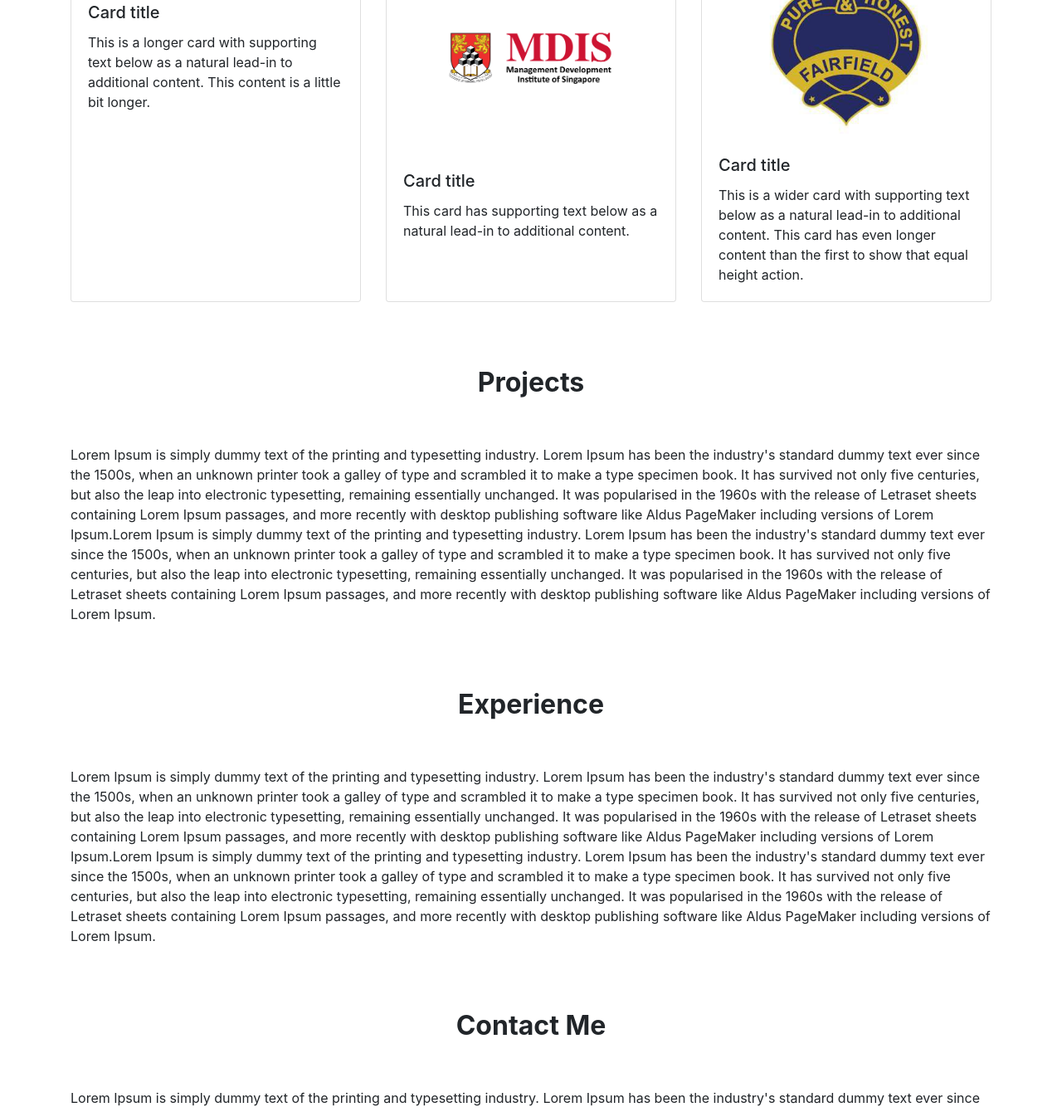
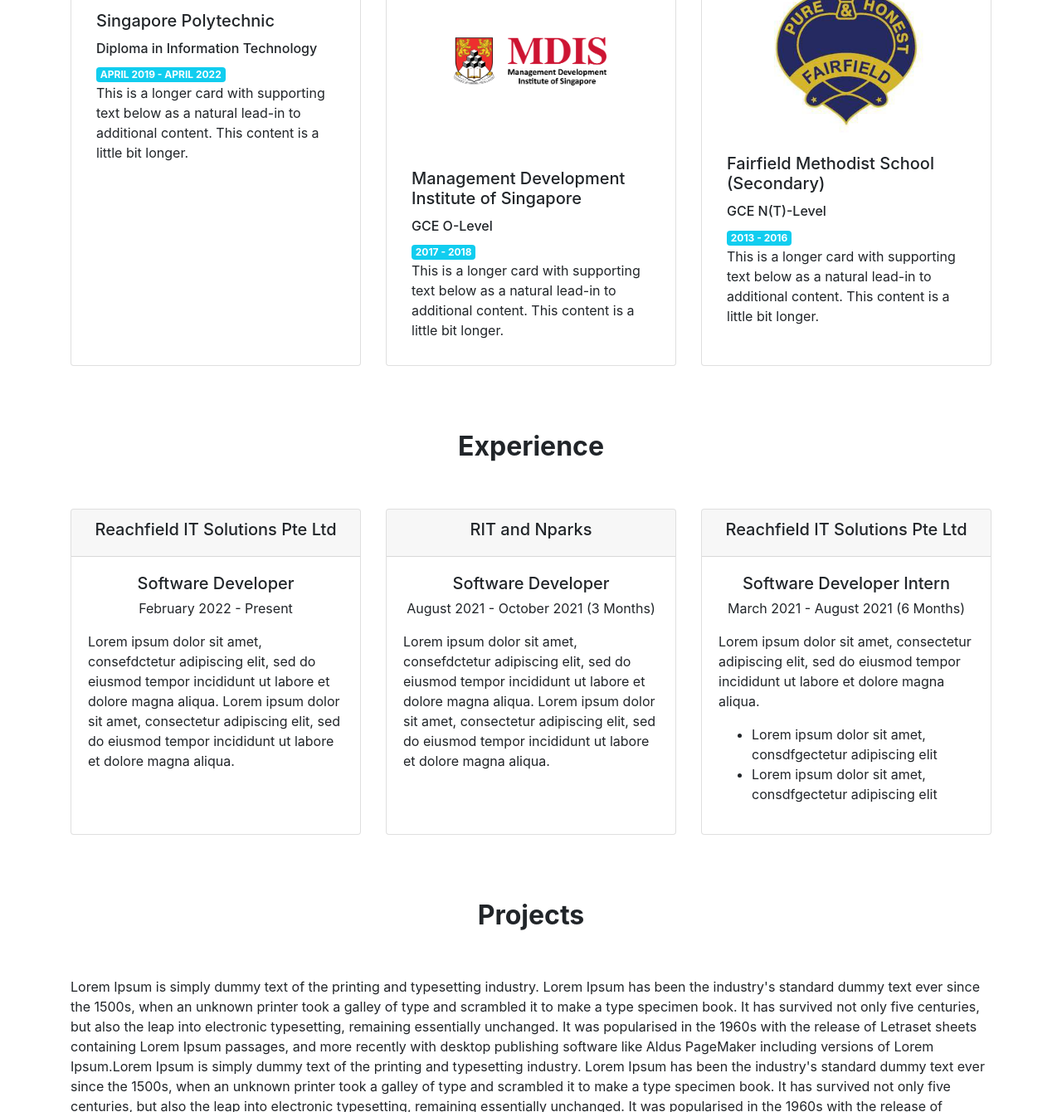
Before and after one commit to Mallvin2000/Mallvin2000.github.io, a website: page Frontend/portfolio.html in a window 1280 px wide. Shown: the part 1932-3272 px from the top of the page at 83% size. Drawn offline with nearby package versions, Linux system fonts and the light colour scheme.

Commit message:
Finish edu and added experience col. not mobile

```diff
--- a/Frontend/css/portfolio.css
+++ b/Frontend/css/portfolio.css
@@ -167,173 +167,42 @@
 }
 
 
-
-
-
-/* Timeline styling */
-
-/* * {
-  box-sizing: border-box;
-}
-
-body {
-  background-color: #474e5d;
-  font-family: Helvetica, sans-serif;
-} */
-
-/* The actual timeline (the vertical ruler) */
-.timeline {
-  position: relative;
-  max-width: 1200px;
-  margin: 0 auto;
-}
-
-/* The actual timeline (the vertical ruler) */
-.timeline::after {
-  content: '';
-  position: absolute;
-  width: 6px;
-  background-color: black;
-  top: 0;
-  bottom: 0;
-  left: 50%;
-  margin-left: -3px;
-}
-
-/* Container around content */
-.container-timeline {
-  padding: 10px 40px;
-  position: relative;
-  background-color: inherit;
-  width: 50%;
-}
-
-/* The circles on the timeline */
-.container-timeline::after {
-  content: '';
-  position: absolute;
-  width: 25px;
-  height: 25px;
-  right: -12px;
-  background-color: white;
-  border: 4px solid #FF9F55;
-  top: 15px;
-  border-radius: 50%;
-  z-index: 1;
-}
-
-/* Place the container to the left */
-.left {
-  left: 0;
-}
-
-/* Place the container to the right */
-.right {
-  left: 50%;
-}
-
-/* Add arrows to the left container (pointing right) */
-/* .left::before {
-  content: " ";
-  height: 0;
-  position: absolute;
-  top: 22px;
-  width: 0;
-  z-index: 1;
-  right: 30px;
-  border: medium solid black;
-  border-width: 10px 0 10px 10px;
-  border-color: transparent transparent transparent black;
-} */
-
-/* Add arrows to the right container (pointing left) */
-/* .right::before {
-  content: " ";
-  height: 0;
-  position: absolute;
-  top: 22px;
-  width: 0;
-  z-index: 1;
-  left: 30px;
-  border: medium solid black;
-  border-width: 10px 10px 10px 0;
-  border-color: transparent black transparent transparent;
-}
- */
-/* Fix the circle for containers on the right side */
-.right::after {
-  left: -12px;
-}
-
-/* The actual content */
-.content {
-  padding: 20px 30px;
-  /* background-color: black; */
-  position: relative;
-  border-radius: 6px;
-  color: black;
-  border: 1px solid black;
-}
-
-/* Media queries - Responsive timeline on screens less than 600px wide */
-@media screen and (max-width: 600px) {
-  /* Place the timelime to the left */
-  .timeline::after {
-  left: 31px;
-  }
-
-  /* Full-width containers */
-  .container-timeline {
-  width: 100%;
-  padding-left: 70px;
-  padding-right: 25px;
-  }
-
-  /* Make sure that all arrows are pointing leftwards */
-  .container-timeline::before {
-  left: 60px;
-  border: medium solid white;
-  border-width: 10px 10px 10px 0;
-  border-color: transparent white transparent transparent;
-  }
-
-  /* Make sure all circles are at the same spot */
-  .left::after, .right::after {
-  left: 15px;
-  }
-
-  /* Make all right containers behave like the left ones */
-  .right {
-  left: 0%;
-  }
-}
-
-.timeline-item {
+#education .card-deck {
   margin-bottom: 5%;
 }
 
-.timeline-container {
-  position: relative;
+#education .card {
+  padding: 10px;
 }
 
-.line {
-  border-left: 3px solid black;
-  height: 400px;
-  position: absolute;
-  left: 50%;
-  margin-left: -3px;
-  top: 0;
+.badge {
+  text-transform: uppercase;
+  color: white;
+  background-color: #11cdef;
 }
 
-.point {
+.experience-wrapper {
   text-align: center;
 }
 
-.point img {
-  width: 40%;
-  height: 40%;
+.experience-wrapper .content {
+  /* border: 1px solid #444; */
+  width: 100%;
+  height: 100%;
 }
 
+.experience-wrapper .content .card {
+  height: 100%;
+}
+
+
+.experience-wrapper .description {
+  text-align: left!important;
+}
+
+.experience-wrapper ul{
+  text-align: left!important;
+}
 
 @media only screen and (max-width: 768px) {
   .point img {
--- a/Frontend/portfolio.html
+++ b/Frontend/portfolio.html
@@ -255,92 +255,34 @@
                     <h2>Education</h2>
                 </div>
 
-                <!--  <div class="timeline">
-                    <div class="container-timeline left">
-                        <div class="content">
-                            <p>Singapore Polytechnic</p>
-                            <p>Diploma in Information Technology</p>
-                            <p>April 2019 - April 2022</p>
-                        </div>
-                    </div>
-
-                    <div class="container-timeline right">
-                        <div class="content">
-                            <p>Management Development Institute of Singapore</p>
-                            <p>Diploma in Information Technology</p>
-                            <p>April 2019 - April 2022</p>
-                        </div>
-                    </div>
-
-                </div> -->
-
-                <!--     <div class="timeline-container">
-                    <div class="line">
-
-                    </div>
-                    <div class="row timeline-item">
-                        <div class="education col-5">
-                            <p>Singapore Polytechnic</p>
-                            <p>Diploma in Information Technology</p>
-                            <p>April 2019 - April 2022</p>
-                        </div>
-                        <div class="col-2 point">
-                            <img src="/images/circle.svg" alt="">
-                        </div>
-
-                        <div class="grades col-5">
-                            Grades
-                        </div>
-
-                    </div>
-
-                    <div class="row timeline-item">
-                        <div class="education col-5">
-                            <p>Singapore Polytechnic</p>
-                            <p>Diploma in Information Technology</p>
-                            <p>April 2019 - April 2022</p>
-                        </div>
-                        <div class="col-2 point">
-
-                        </div>
-
-                        <div class="grades col-5">
-                            Grades
-                        </div>
-
-                    </div>
-                </div> -->
-
-                <!--   <div class="education-container row">
-                    <div class="card col-6">
-                        <img class="card-img-top" src="images/mssql.svg" alt="Card image cap">
-                        <div class="card-body">
-                          <h5 class="card-title">Card title</h5>
-                          <h6 class="card-subtitle mb-2 text-muted">Card subtitle</h6>
-                          <p class="card-text">Some quick example text to build on the card title and make up the bulk of the card's content.</p>
-                          <a href="#" class="card-link">Card link</a>
-                          <a href="#" class="card-link">Another link</a>
-                        </div>
-                      </div>
-                </div> -->
                 <div class="card-deck">
                     <div class="card">
                         <img class="card-img-top" src="images/sp-logo.png" alt="Card image cap">
                         <div class="card-body">
-                            <h5 class="card-title">Card title</h5>
+                            <h5 class="card-title">Singapore Polytechnic</h5>
+
+                            <h6>Diploma in Information Technology</h6>
+
+                            <span class="badge">April 2019 - April 2022</span>
+
                             <p class="card-text">This is a longer card with supporting text below as a natural lead-in
                                 to additional content. This content is a little bit longer.</p>
-                            <!-- <p class="card-text"><small class="text-muted">Last updated 3 mins ago</small></p> -->
+
                         </div>
                     </div>
 
                     <div class="card">
                         <img class="card-img-top" src="images/mdis-logo.png" alt="Card image cap">
                         <div class="card-body">
-                            <h5 class="card-title">Card title</h5>
-                            <p class="card-text">This card has supporting text below as a natural lead-in to additional
-                                content.</p>
-                            <!-- <p class="card-text"><small class="text-muted">Last updated 3 mins ago</small></p> -->
+                            <h5 class="card-title">Management Development Institute of Singapore</h5>
+
+                            <h6>GCE O-Level</h6>
+
+                            <span class="badge">2017 - 2018</span>
+
+                            <p class="card-text">This is a longer card with supporting text below as a natural lead-in
+                                to additional content. This content is a little bit longer.</p>
+
                         </div>
                     </div>
 
@@ -350,20 +292,124 @@
                                 style="width: 60%;">
                         </div>
                         <div class="card-body">
-                            <h5 class="card-title">Card title</h5>
-                            <p class="card-text">This is a wider card with supporting text below as a natural lead-in to
-                                additional content. This card has even longer content than the first to show that equal
-                                height action.</p>
-                            <!-- <p class="card-text"><small class="text-muted">Last updated 3 mins ago</small></p> -->
+                            <h5 class="card-title">Fairfield Methodist School (Secondary)</h5>
+
+                            <h6>GCE N(T)-Level</h6>
+
+                            <span class="badge">2013 - 2016</span>
+
+                            <p class="card-text">This is a longer card with supporting text below as a natural lead-in
+                                to additional content. This content is a little bit longer.</p>
+
                         </div>
                     </div>
 
                 </div>
 
+                <!--   <div class="card-deck">
+                    <div class="card">
+                        <img class="card-img-top" src="images/sp-logo.png" alt="Card image cap">
+                        <div class="card-body">
+                            <h5 class="card-title">Card title</h5>
+                            <p class="card-text">This is a longer card with supporting text below as a natural lead-in
+                                to additional content. This content is a little bit longer.</p>
+
+                        </div>
+                    </div>
+
+                    <div class="card" style="visibility: hidden;">
+
+                    </div>
+
+                    <div class="card" style="visibility: hidden;">
+
+                    </div>
+
+                </div> -->
+
+            </div>
 
 
 
+            <div id="experience" class="section">
+                <div class="section-title">
+                    <h2>Experience</h2>
+                </div>
 
+                <div class="experience-container row">
+
+                    <div class="experience-wrapper col-md-4">
+                        <div class="content">
+                            <div class="card">
+                                <div class="card-header">
+                                    <h5>Reachfield IT Solutions Pte Ltd</h5>
+                                </div>
+                                <div class="card-body">
+                                    <h5 class="card-title">Software Developer</h5>
+                                    <div class="card-subtitle">
+                                        February 2022 - Present
+                                    </div>
+                                    <p class="card-text mt-3 description">
+                                        Lorem ipsum dolor sit amet, consefdctetur adipiscing elit, sed do eiusmod tempor
+                                        incididunt ut labore et dolore magna aliqua. Lorem ipsum dolor sit amet,
+                                        consectetur
+                                        adipiscing elit, sed do eiusmod tempor incididunt ut labore et dolore magna
+                                        aliqua.
+                                    </p>
+                                </div>
+                            </div>
+                        </div>
+                    </div>
+
+                    <div class="experience-wrapper col-md-4">
+                        <div class="content">
+                            <div class="card">
+                                <div class="card-header">
+                                    <h5>RIT and Nparks</h5>
+                                </div>
+                                <div class="card-body">
+                                    <h5 class="card-title">Software Developer</h5>
+                                    <div class="card-subtitle">
+                                        August 2021 - October 2021 (3 Months)
+                                    </div>
+                                    <p class="card-text mt-3 description">
+                                        Lorem ipsum dolor sit amet, consefdctetur adipiscing elit, sed do eiusmod tempor
+                                        incididunt ut labore et dolore magna aliqua. Lorem ipsum dolor sit amet,
+                                        consectetur
+                                        adipiscing elit, sed do eiusmod tempor incididunt ut labore et dolore magna
+                                        aliqua.
+                                    </p>
+                                </div>
+                            </div>
+                        </div>
+                    </div>
+
+                    <div class="experience-wrapper col-md-4">
+                        <div class="content">
+                                <div class="card">
+                                    <div class="card-header">
+                                        <h5>Reachfield IT Solutions Pte Ltd</h5>
+                                    </div>
+                                    <div class="card-body">
+                                        <h5 class="card-title">Software Developer Intern</h5>
+                                        <div class="card-subtitle">
+                                            March 2021 - August 2021 (6 Months)
+                                        </div>
+                                        <p class="card-text mt-3 description">
+                                            Lorem ipsum dolor sit amet, consectetur adipiscing elit, sed do eiusmod tempor
+                                            incididunt ut labore et dolore magna aliqua.
+                                        <ul>
+                                            <li>Lorem ipsum dolor sit amet, consdfgectetur adipiscing elit</li>
+                                            <li>Lorem ipsum dolor sit amet, consdfgectetur adipiscing elit</li>
+                                        </ul>
+                                        </p>
+                                    </div>
+                                </div>
+                        </div>
+                    </div>
+
+
+                </div>
 
 
             </div>
@@ -389,25 +435,7 @@
 
             </div>
 
-            <div id="experience" class="section">
-                <div class="section-title">
-                    <h2>Experience</h2>
-                </div>
 
-                Lorem Ipsum is simply dummy text of the printing and typesetting industry. Lorem Ipsum has been the
-                industry's standard dummy text ever since the 1500s, when an unknown printer took a galley of type and
-                scrambled it to make a type specimen book. It has survived not only five centuries, but also the leap
-                into electronic typesetting, remaining essentially unchanged. It was popularised in the 1960s with the
-                release of Letraset sheets containing Lorem Ipsum passages, and more recently with desktop publishing
-                software like Aldus PageMaker including versions of Lorem Ipsum.Lorem Ipsum is simply dummy text of the
-                printing and typesetting industry. Lorem Ipsum has been the industry's standard dummy text ever since
-                the 1500s, when an unknown printer took a galley of type and scrambled it to make a type specimen book.
-                It has survived not only five centuries, but also the leap into electronic typesetting, remaining
-                essentially unchanged. It was popularised in the 1960s with the release of Letraset sheets containing
-                Lorem Ipsum passages, and more recently with desktop publishing software like Aldus PageMaker including
-                versions of Lorem Ipsum.
-
-            </div>
 
             <div id="contact-me" class="section">
                 <div class="section-title">
```
